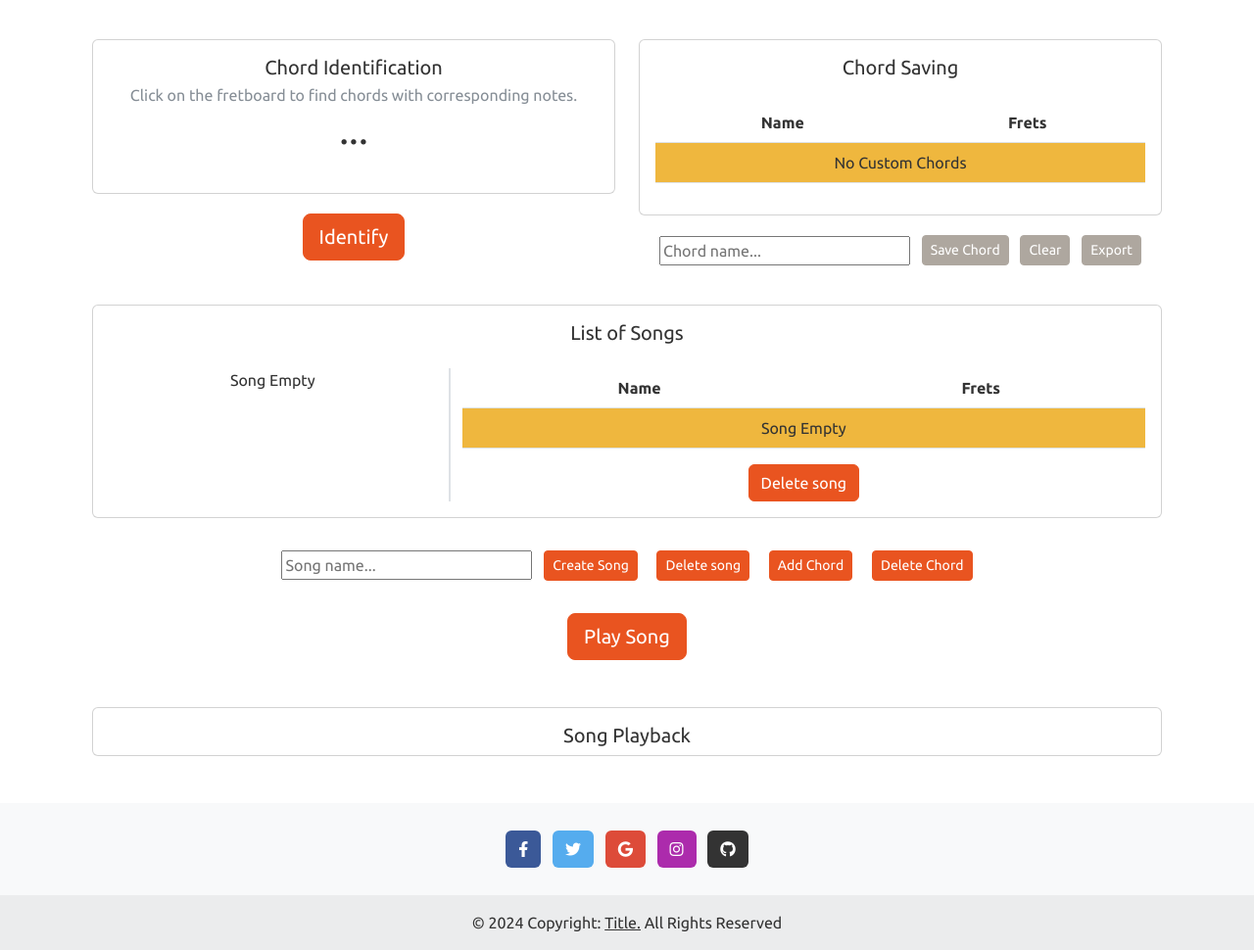
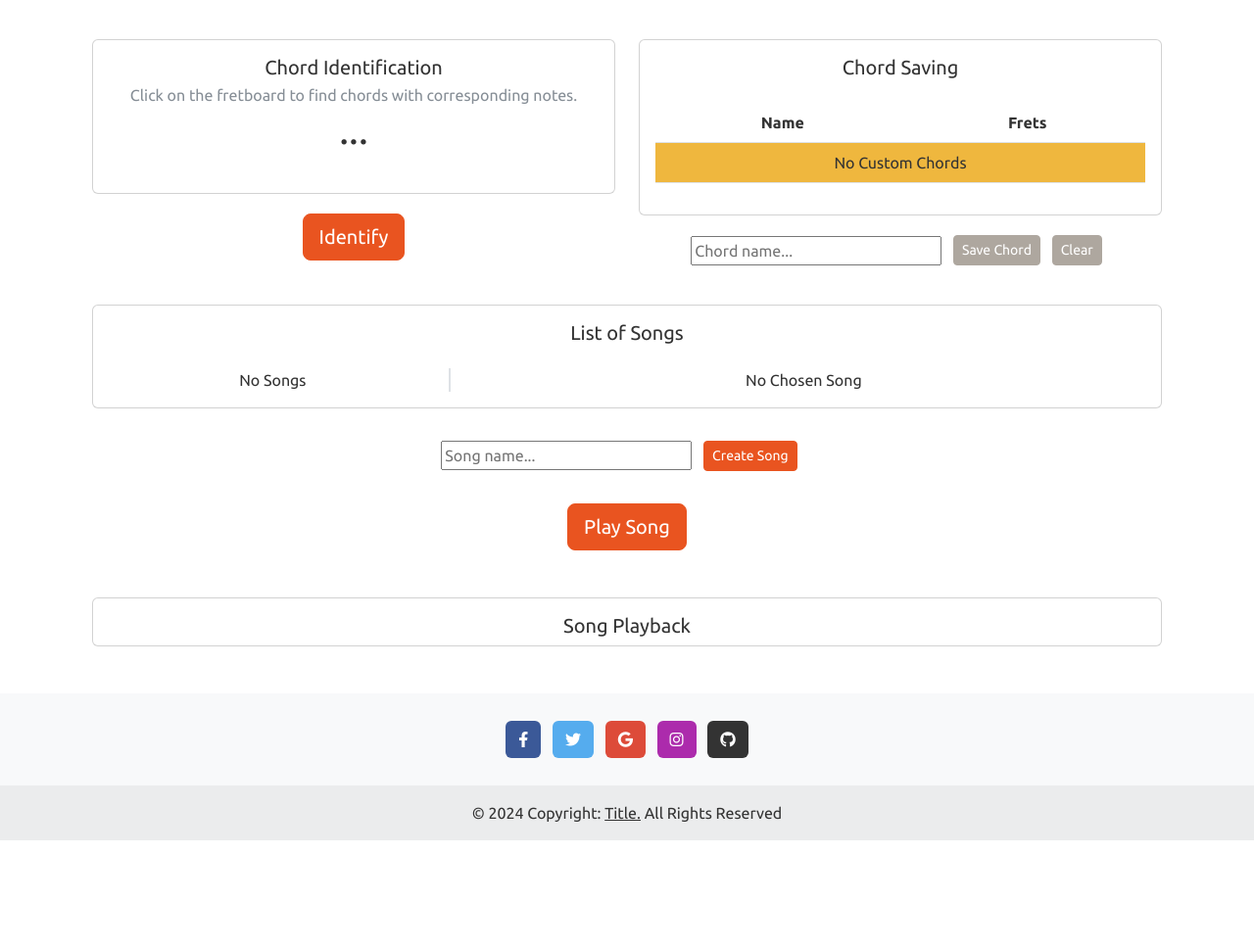
Before and after one commit to BaileyThorpTecht/L6SD_24T4_Capstone_MusicWebsite, a Django app: page / in a window 1280 px wide. Shown: the part 689-1659 px from the top of the page at 98% size. After the commit the page ends 1547 px from the top, so only its background shows below. Run offline with Django 5.2, Linux system fonts and the light colour scheme; data that the repository does not hold is empty; some libraries are stand-ins or nearby versions.

Commit message:
now properly accounts for having no song selected

```diff
--- a/musicwebsite/templates/musicwebsite/index.html
+++ b/musicwebsite/templates/musicwebsite/index.html
@@ -144,7 +144,6 @@
             <input class="js-chord-name-input me-2 align-middle" placeholder="Chord name..."></input>
             <button class="btn btn-sm btn-secondary me-2 js-create-chord">Save Chord</button>
             <button class="btn btn-sm btn-secondary me-2">Clear</button>
-            <button class="btn btn-sm btn-secondary">Export</button>
           </div>
         </div>
       </div>
@@ -162,10 +161,6 @@
           <button type="button"
             data-url="{% url 'song_create' %}"
             class="btn btn-sm btn-primary me-3 js-create-song">Create Song</button>
-
-          <button class="btn btn-sm btn-primary me-3">Delete song</button>
-          <button class="btn btn-sm btn-primary me-3" id="addChord">Add Chord</button>
-          <button class="btn btn-sm btn-primary">Delete Chord</button>
         </div>
         <div class="text-center mt-3">
           <button class="btn btn-lg btn-primary" id="playSong">Play Song</button>
--- a/musicwebsite/templates/musicwebsite/partial_song_list.html
+++ b/musicwebsite/templates/musicwebsite/partial_song_list.html
@@ -5,19 +5,20 @@
         <button type="button"
             data-url="{% url 'song_load' %}"
             data-id = {{ song.id }}
-            class="btn btn-primary">{{ song.title }}</button>
+            class="btn btn-primary js-load-song">{{ song.title }}</button>
 
         {% empty %}
         <tr>
-            <td colspan="4" class="text-center bg-warning">Song Empty</td>
+            <td colspan="4" class="text-center bg-warning">No Songs</td>
         </tr>
         {% endfor %}
     </div>
 
 
 
+    <div class="col-8">
+    {% if selected_song %}
 
-    <div class="col-8">
     <table class="table" style="border-collapse:collapse;" id="songchord-table">
       <thead>
         <tr>
@@ -51,8 +52,22 @@
 
 
         <button type="button"
-            data-url="{% url 'song_delete' 1 %}"
+            data-url="{% url 'song_delete' %}"
             class="btn btn-primary js-delete-song">Delete song</button>
+
+        <button type="button"
+                data-url="{% url 'song_delete' %}"
+                class="btn btn-primary js-update-song" id="addChord">Add Chord</button>
+
+
+    {% else %}
+
+    <tr>
+        <td colspan="4" class="text-center bg-warning">No Chosen Song</td>
+    </tr>
+
+    {% endif %}
+
 
     </div>
 </div>
--- a/musicwebsite/urls.py
+++ b/musicwebsite/urls.py
@@ -8,6 +8,6 @@ urlpatterns = [
     re_path(r'^chords/(?P<id>\d+)/delete/$', views.chord_delete, name='chord_delete'),
     re_path(r'^songs/create$', views.song_create, name='song_create'),
     re_path(r'^songs/load$', views.song_load, name='song_load'),
-    re_path(r'^songs/(?P<id>\d+)/update$', views.song_update, name='song_update'),
-    re_path(r'^songs/(?P<id>\d+)/delete$', views.song_delete, name='song_delete'),
+    re_path(r'^songs/update$', views.song_update, name='song_update'),
+    re_path(r'^songs/delete$', views.song_delete, name='song_delete'),
 ]
--- a/musicwebsite/views.py
+++ b/musicwebsite/views.py
@@ -101,11 +101,15 @@ def chord_delete(request, id):
 def song_list_render(req):
     selectedSongId = req.GET.get("song-id")
     selectedSong = Song.objects.filter(id=selectedSongId).first()
-    selectedSongChords = selectedSong.songchord_set.all()
+    if (selectedSong):
+        selectedSongChords = selectedSong.songchord_set.all()
+    else:
+        selectedSongChords = SongChord.objects.none()
 
     renderContext = {
         'songs' : Song.objects.all(),
-        'selected_songchords' : selectedSongChords
+        'selected_song' : selectedSong,
+        'selected_songchords' : selectedSongChords,
     }
     return render_to_string('musicwebsite/partial_song_list.html', renderContext)
 
@@ -119,7 +123,7 @@ def song_list_render(req):
 
 def song_create(request):
     data = dict()
-    #pdb.set_trace()
+    #   pdb.set_trace()
 
     try:
         Song.objects.create(
```
